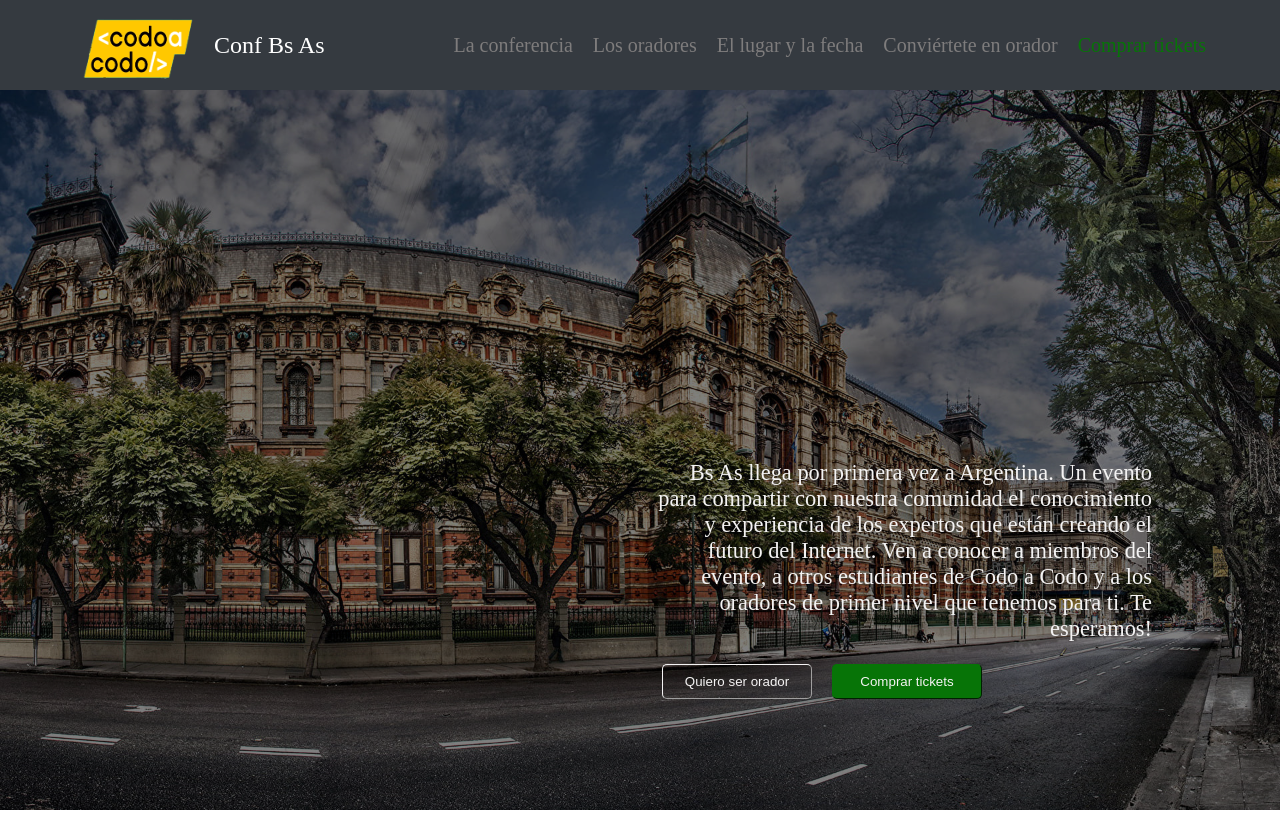
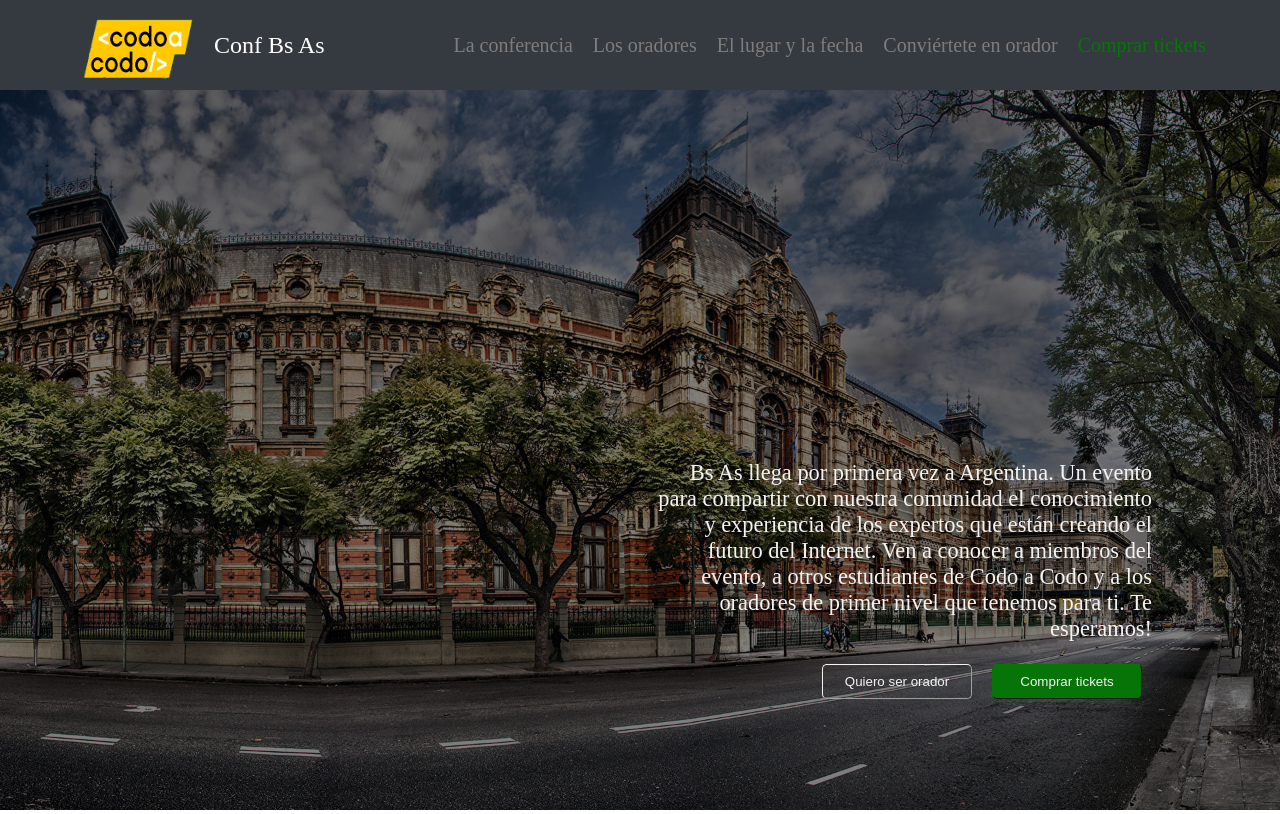
Before and after one commit to MakoskiVictor/CodoACodoIntegrador, an Angular app: page / in a window 1280 px wide. Built offline with nearby package versions, Linux system fonts and the light colour scheme.

Commit message:
add styles to container

```diff
--- a/src/app/modules/shared/components/conf-details/conf-details.component.scss
+++ b/src/app/modules/shared/components/conf-details/conf-details.component.scss
@@ -22,6 +22,12 @@
       font-size: 1.4rem;
       text-align: end;
     }
+
+    .buttonContainer {
+      display: flex;
+      justify-content: flex-end;
+
+    }
   }
 
 
```
